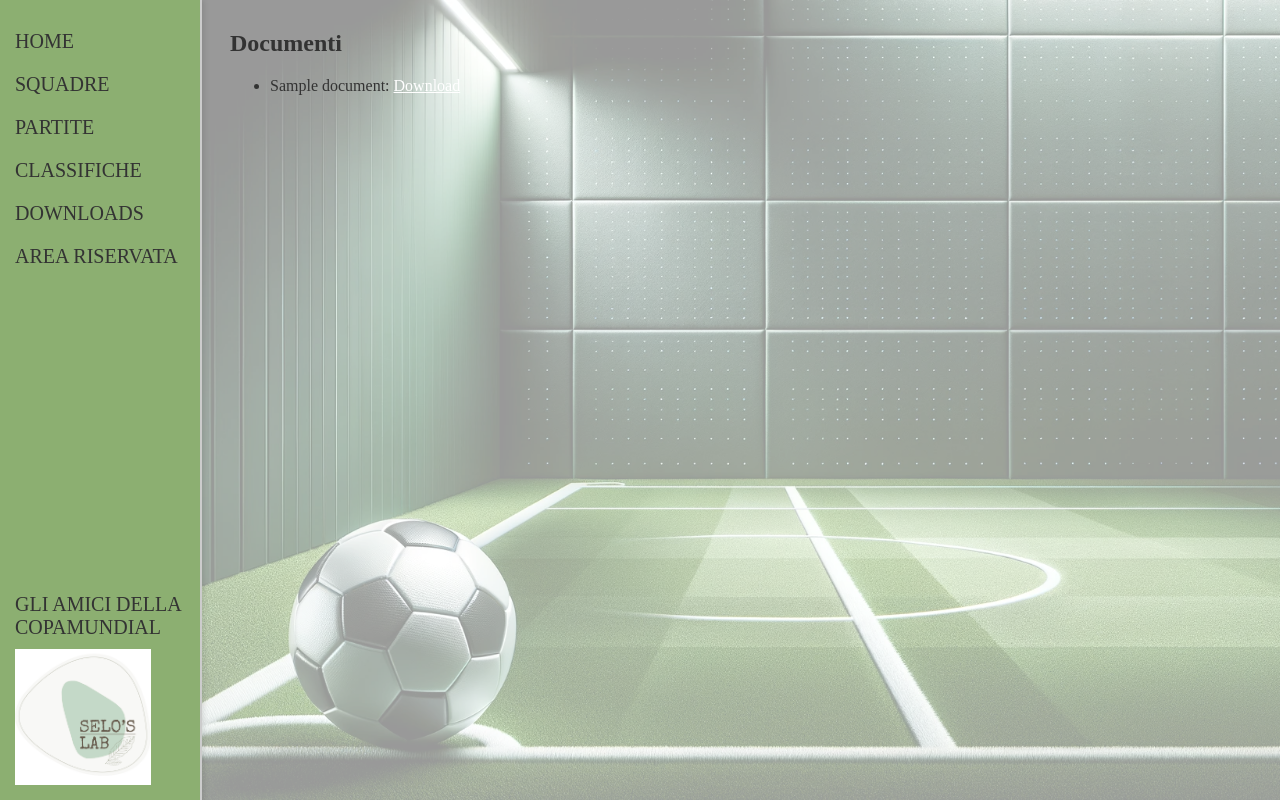
After one commit to lorenzodustycosta/CopaMundialWebsite, a Django app: page /document_list/ in a window 1280 px wide. The commit adds this page. Run offline with Django 5.2, Linux system fonts and the light colour scheme; tables that the repository leaves empty hold one stand-in row (values such as "Sample post").

Commit message:
Add dowloads section

```diff
--- a/football_tournament/football_tournament/settings.py
+++ b/football_tournament/football_tournament/settings.py
@@ -152,3 +152,6 @@ CACHES = {
     }
 }
 APPEND_SLASH=False
+
+MEDIA_URL = '/media/'
+MEDIA_ROOT = os.path.join(BASE_DIR, 'media')
--- a/football_tournament/templates/tournament/base.html
+++ b/football_tournament/templates/tournament/base.html
@@ -19,6 +19,7 @@
             <a href="{% url 'team_and_player_list' %}">SQUADRE</a>
             <a href="{% url 'match_schedule' %}">PARTITE</a>
             <a href="{% url 'ranking' %}">CLASSIFICHE</a>
+            <a href="{% url 'document_list' %}">DOWNLOADS</a>
             <a href="{% url 'login' %}?next={{ request.path }}">AREA RISERVATA</a>
             {% if user.is_authenticated %}
             <div class="authenticated-links">
--- /dev/null
+++ b/football_tournament/templates/tournament/document_list.html
@@ -0,0 +1,21 @@
+{% extends 'tournament/base.html' %}
+
+{% load static %}
+{% load i18n %}
+
+
+{% block extra_css %}
+<link rel="stylesheet" href="{% static 'styles/home.css' %}">
+{% endblock %}
+
+{% block content %}
+<h2>Documenti</h2>
+<ul>
+    {% for document in documents %}
+    <li>
+        {{ document.title }}:
+        <a href="{% url 'download_document' document.id %}">Download</a>
+    </li>
+    {% endfor %}
+</ul>
+{% endblock %}
--- a/football_tournament/templates/tournament/home.html
+++ b/football_tournament/templates/tournament/home.html
@@ -26,6 +26,9 @@
         26 partite
     </li>
     <li class="text" style="margin-bottom: 20px;">
+        Sorteggio Live giovedì 16 maggio
+    </li>
+    <li class="text" style="margin-bottom: 20px;">
         Serata di apertura il 4 Giugno con Concerto Live dei <a
             href="https://www.instagram.com/dementosofficial/">Dementos</a> (Cover Band dei GemBoy) + Aperitivo
     </li>
--- a/football_tournament/tournament/admin.py
+++ b/football_tournament/tournament/admin.py
@@ -1,8 +1,12 @@
 from django.contrib import admin
-from .models import Team, Match, Player, Goal, Group
+from .models import Team, Match, Player, Goal, Group, Document
 
 admin.site.register(Team)
 admin.site.register(Match)
 admin.site.register(Player)
 admin.site.register(Goal)
 admin.site.register(Group)
+
+@admin.register(Document)
+class DocumentAdmin(admin.ModelAdmin):
+    list_display = ('title', 'file')
--- a/football_tournament/tournament/models.py
+++ b/football_tournament/tournament/models.py
@@ -169,3 +169,10 @@ class PlayerGoalsForm(forms.ModelForm):
                     }),
                     initial=initial_goals
                 )
+
+class Document(models.Model):
+    title = models.CharField(max_length=255)
+    file = models.FileField(upload_to='documents/')
+
+    def __str__(self):
+        return self.title
--- a/football_tournament/tournament/urls.py
+++ b/football_tournament/tournament/urls.py
@@ -22,5 +22,7 @@ urlpatterns = [
     path('teams/<int:pk>/delete/', views.DeleteTeamView.as_view(), name='delete_team'),
     path('team/<int:pk>/edit/', views.create_or_update_team, name='create_or_update_team'),  # For editing an existing team
     path('matches/<int:match_id>/', views.match_detail, name='match_detail'),
+    path('document_list/', views.document_list, name='document_list'),
+    path('download/<int:doc_id>/', views.download_document, name='download_document'),
     path('health-check/', views.health_check, name='health-check'),
 ]
--- a/football_tournament/tournament/views.py
+++ b/football_tournament/tournament/views.py
@@ -1,5 +1,5 @@
 from django.shortcuts import render, get_object_or_404, redirect
-from .models import Match, Team, Group, MatchForm, Player, TeamForm, PlayerForm, Goal, PlayerGoalsForm
+from .models import Match, Team, Group, MatchForm, Player, TeamForm, PlayerForm, Goal, PlayerGoalsForm, Document
 from django.db.models import Prefetch, Count
 import random
 from django.db.models import Count, Sum, F, Case, When, IntegerField, F, Q, Value
@@ -595,7 +595,19 @@ def match_detail(request, match_id):
         'mvp': match.mvp
     })
 
+
+def document_list(request):
+    documents = Document.objects.all()
+    return render(request, 'tournament/document_list.html', {'documents': documents})
+
+
+def download_document(request, doc_id):
+    doc = get_object_or_404(Document, id=doc_id)
+    response = HttpResponse(doc.file, content_type='application/octet-stream')
+    new_filename = doc.file.name.replace("documents/","").replace("_","")
+    response['Content-Disposition'] = 'attachment; filename="%s"' % new_filename
+    return response
+
 def health_check(request):
     response = HttpResponse("OK", content_type="text/plain")
-    print(response)
-    return HttpResponse("OK", content_type="text/plain")
+    return response
```
Also changed, not shown: football_tournament/tournament/migrations/0002_document.py (added), 1 other file.
